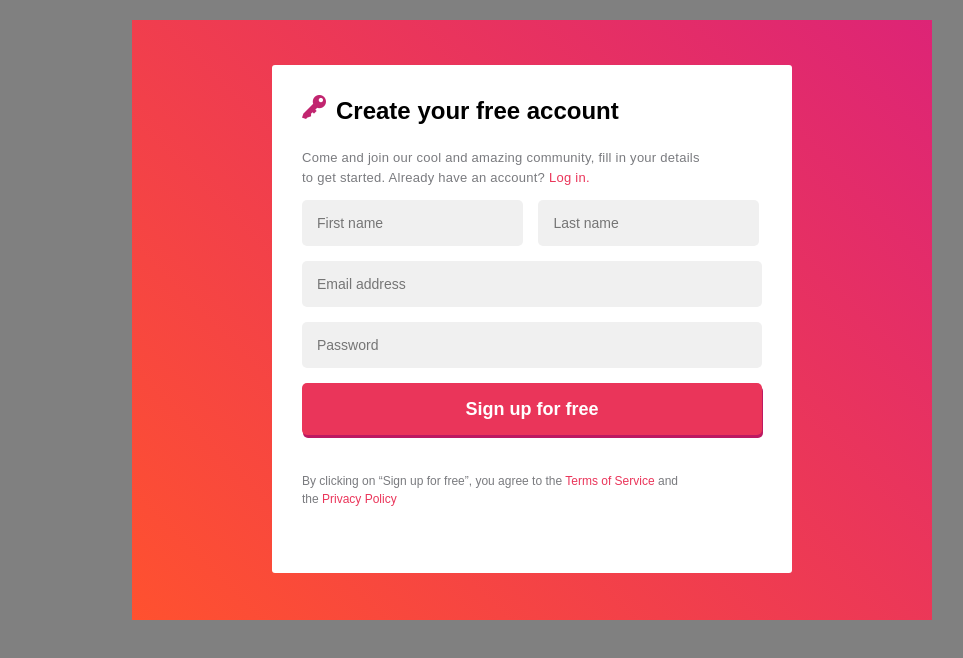
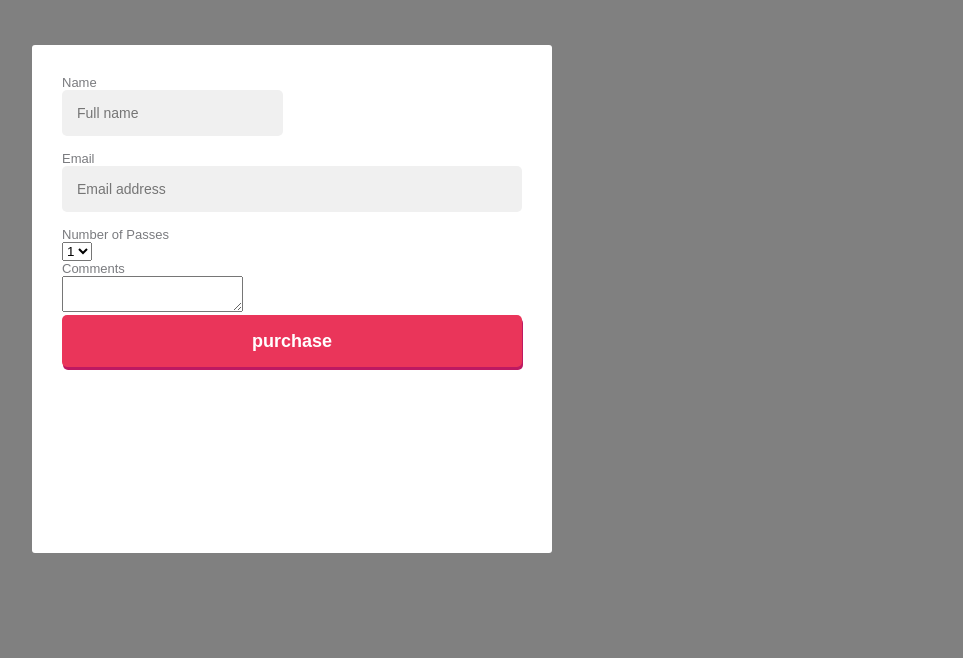
Before and after one commit to Victoria-od/Login_form_2_without-JS_with-autocomplete-pattern-required, a plain HTML site: page index.html in a window 1280 px wide. Shown: the whole page, without its empty margins (108-1071 px from the left). Drawn offline with Linux system fonts and the light colour scheme.

Commit message:
Add files via upload

```diff
--- a/index.html
+++ b/index.html
@@ -2,42 +2,41 @@
 <html lang="en">
 <head>
 	<meta charset="UTF-8">
-	<title>Form_2</title>
+	<title>Form</title>
+	<link href="https://fonts.googleapis.com/css?family=Open+Sans:300,400,700" rel="stylesheet">
 	<link rel="stylesheet" href="css/style.css">
 </head>
 <body>
-<div class="container">
-	<div class="place">
-		<form action="" method="">
-			<fieldset class="info">
-
-			<h1><img src="img/icon.png">Create your free account</h1><br>
-			<p>Come and join our cool and amazing community, fill in your details <br>
-			to get started. Already have an account? <a href="#">Log in.</a></p>
-			<label>
-				<input class="f_name" type="text" name="username" placeholder="First name" autocomplete="on" pattern="^[a-zA-Z]+$" required>
-			</label>
-			<label>
-				<input  class="l_name" type="text" name="username" placeholder="Last name" autocomplete="on" pattern="^[a-zA-Z]+$" required>
-			</label>
-				<br>
-			<label>
-				<input type="email" name="email" placeholder="Email address" autocomplete="on" required>
-			</label>
-				<br>
-			<label>
-				<input type="password" name="password" placeholder="Password" required>
-			</label>
-				<br>
-			<label>
-				<button class="btn" type="submit" name="submit">Sign up for free</button>
-			</label>
-			<p class="sign_up">By clicking on “Sign up for free”, you agree to the <a href="#">Terms of Service</a> and <br>
-			the <a href="#">Privacy Policy</a></p>
-			</fieldset>
-		</form>
-	</div>
-</div>
+<form method="post">
+<fieldset class="info">
+<label for="name" class="form">
+Name<br>
+<input id="name" type="text" name="username" placeholder="Full name" autocomplete="on" pattern="^[a-zA-Z]+$" required>
+</label><br>
+<label for="email" class="form">
+Email<br>
+<input id="email" type="email" name="email" placeholder="Email address" autocomplete="on" required>
+</label><br>
+<label  for="numb_of_pass" >Number of Passes<br>
+<select name="numb_of_pass" id="numb_of_pass">
+<option selected value="1 pass">1</option>
+<option value="2 passes">2</option>
+<option value="3 passes">3</option>
+<option value="4 passes">4</option>
+<option value="5 passes">5</option>
+</select>
+</label><br>
+<label  for="comments" >
+Comments<br>
+<textarea name="comments" id="comments" wrap="soft" spellcheck="true">
+</textarea>
+</label><br>
+<label>
+<!--<input class="btn" type="submit" name="submit" value="purchase">-->
+<button class="btn" type="submit" name="submit">purchase</button>
+</label>
+</fieldset>
+</form>
 </body>
 
 </html>
```
